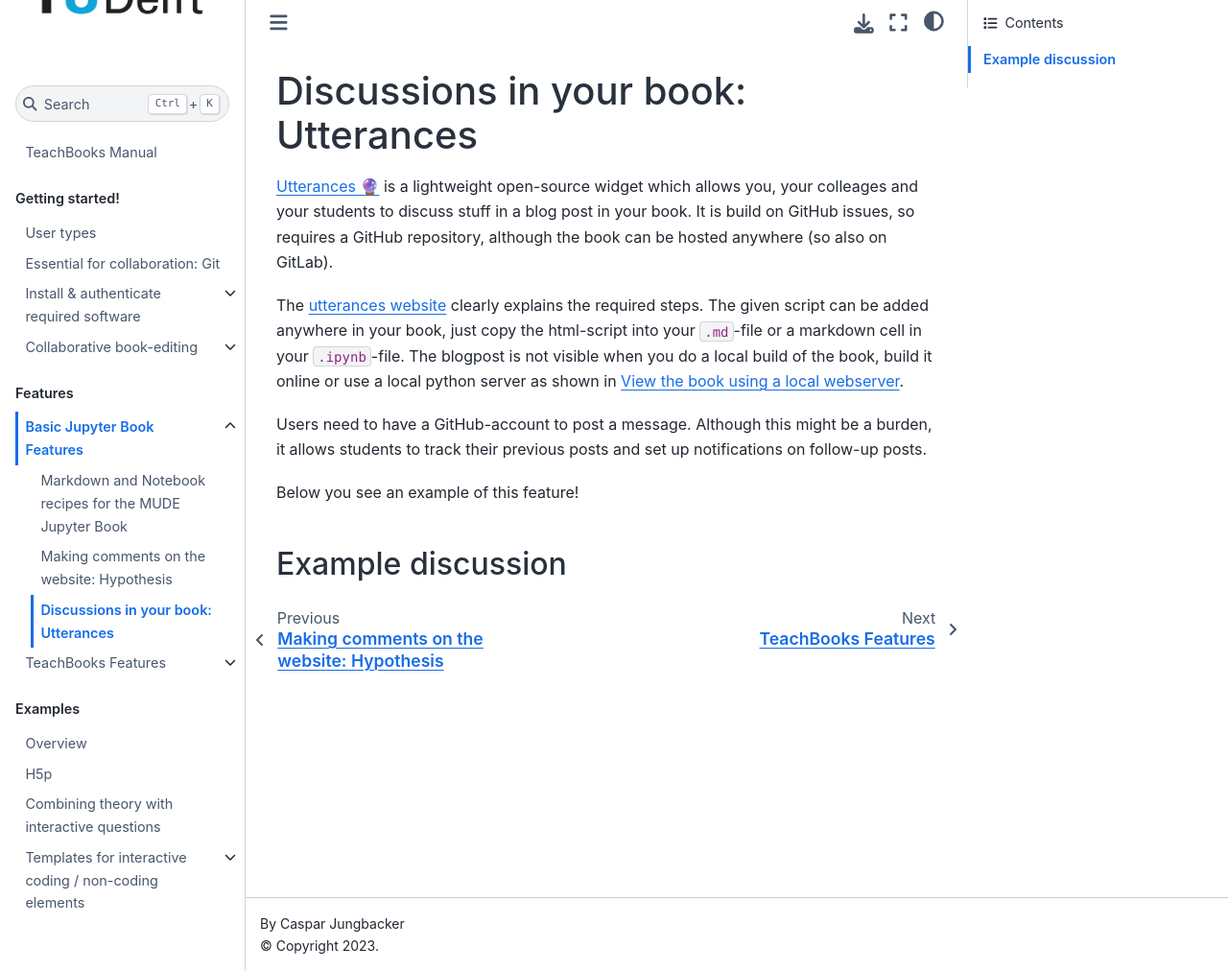
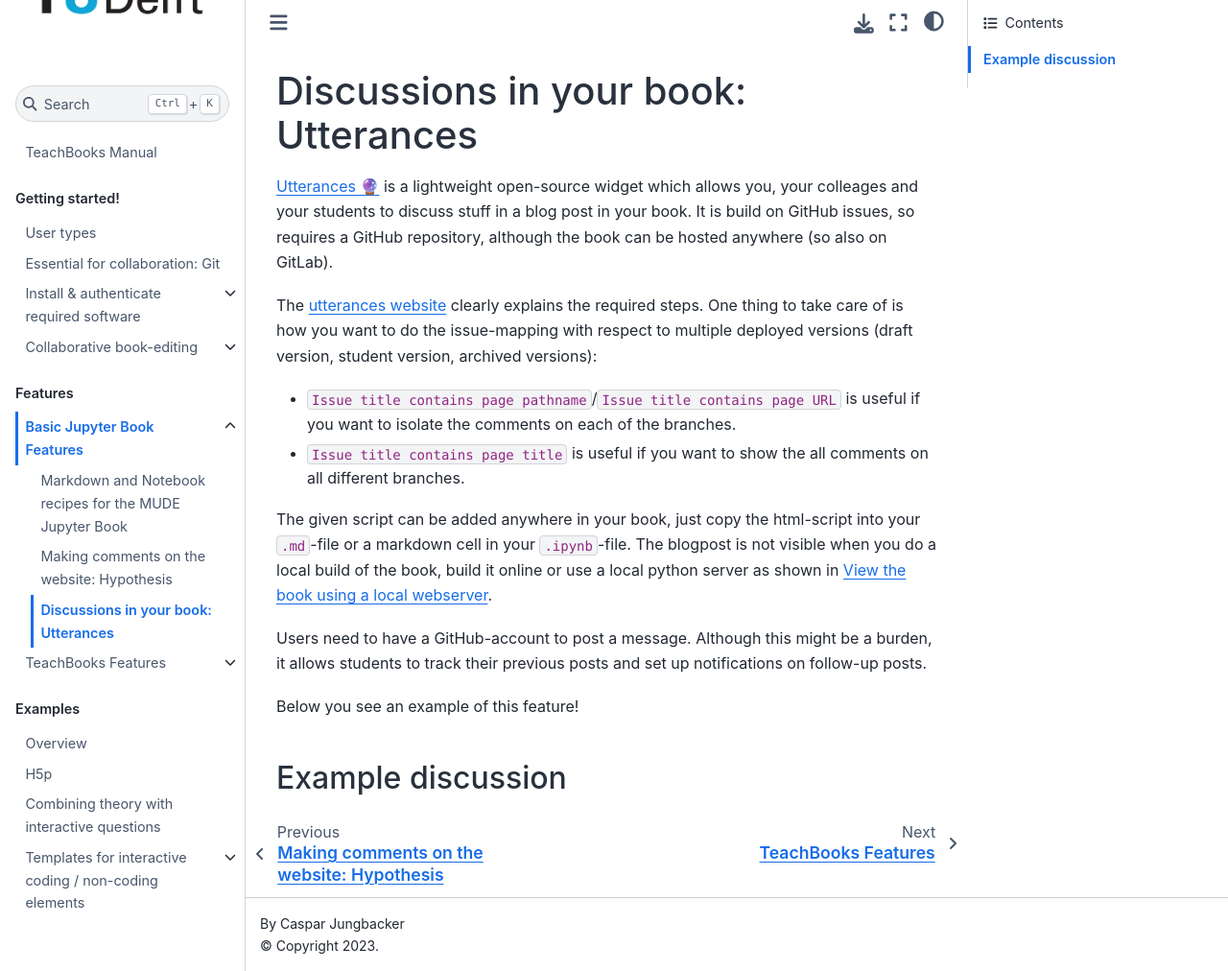
Before and after one commit to TeachBooks/mirror_teachbook_manual, a Jupyter Book: the page built from book/basic-features/utterances.md, in a window 1280 px wide and 1012 px high. Shown: the whole window at 96% size. Built offline with Jupyter Book 1.0.4 settings and Sphinx 7.4.7 and the Sphinx Book theme 1.1.4, drawn with Linux system fonts in a browser that asks for light colours; pages that are not in the unit, such as notebooks, are missing from menus; comment, search, counter and statistics services are not loaded.

Commit message:
Added explanation on using utterances with multilpe build version

```diff
--- a/book/basic-features/utterances.md
+++ b/book/basic-features/utterances.md
@@ -2,7 +2,12 @@
 
 [Utterances 🔮](https://utteranc.es/) is a lightweight open-source widget which allows you, your colleages and your students to discuss stuff in a blog post in your book. It is build on GitHub issues, so requires a GitHub repository, although the book can be hosted anywhere (so also on GitLab).
 
-The [utterances website](https://utteranc.es/) clearly explains the required steps. The given script can be added anywhere in your book, just copy the html-script into your `.md`-file or a markdown cell in your `.ipynb`-file. The blogpost is not visible when you do a local build of the book, build it online or use a local python server as shown in {ref}`setup-local-server`.
+The [utterances website](https://utteranc.es/) clearly explains the required steps. One thing to take care of is how you want to do the issue-mapping with respect to multiple deployed versions (draft version, student version, archived versions):
+
+ - `Issue title contains page pathname`/`Issue title contains page URL` is useful if you want to isolate the comments on each of the branches.
+ - `Issue title contains page title` is useful if you want to show the all comments on all different branches.
+
+The given script can be added anywhere in your book, just copy the html-script into your `.md`-file or a markdown cell in your `.ipynb`-file. The blogpost is not visible when you do a local build of the book, build it online or use a local python server as shown in {ref}`setup-local-server`.
 
 Users need to have a GitHub-account to post a message. Although this might be a burden, it allows students to track their previous posts and set up notifications on follow-up posts.
 
```
